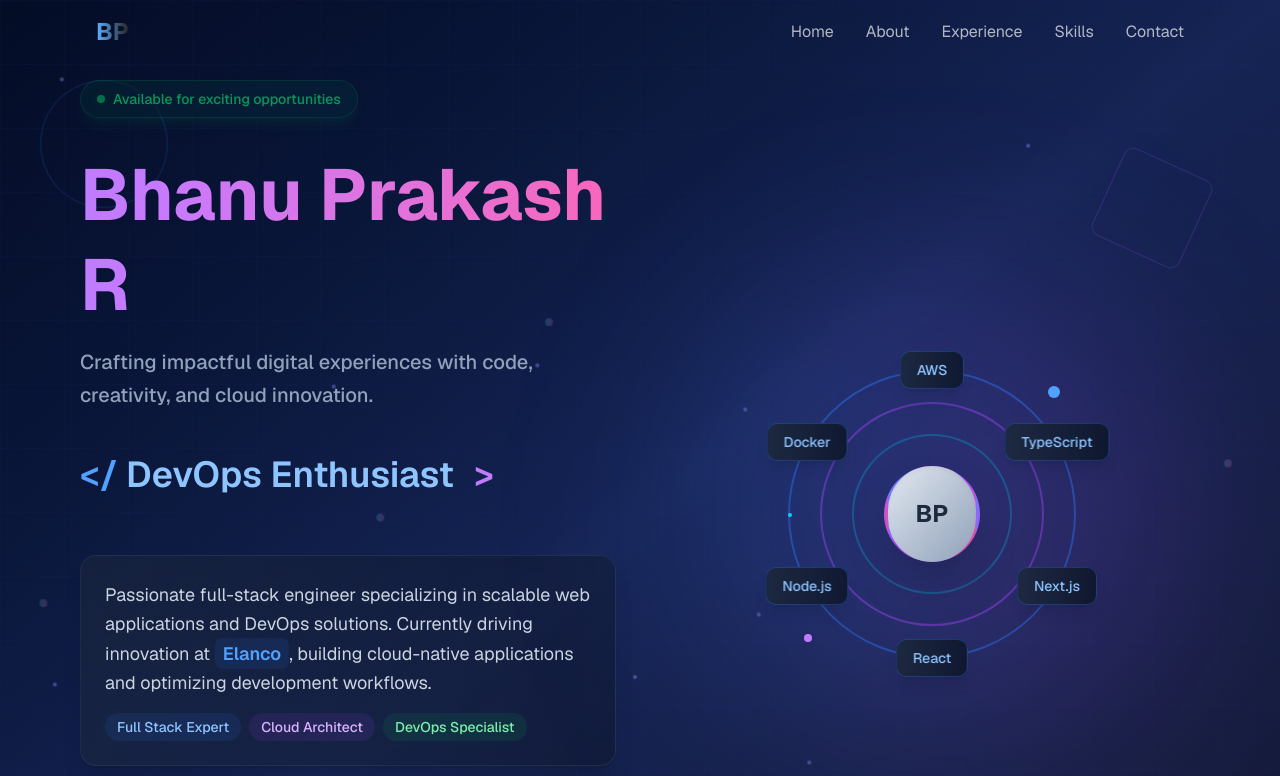
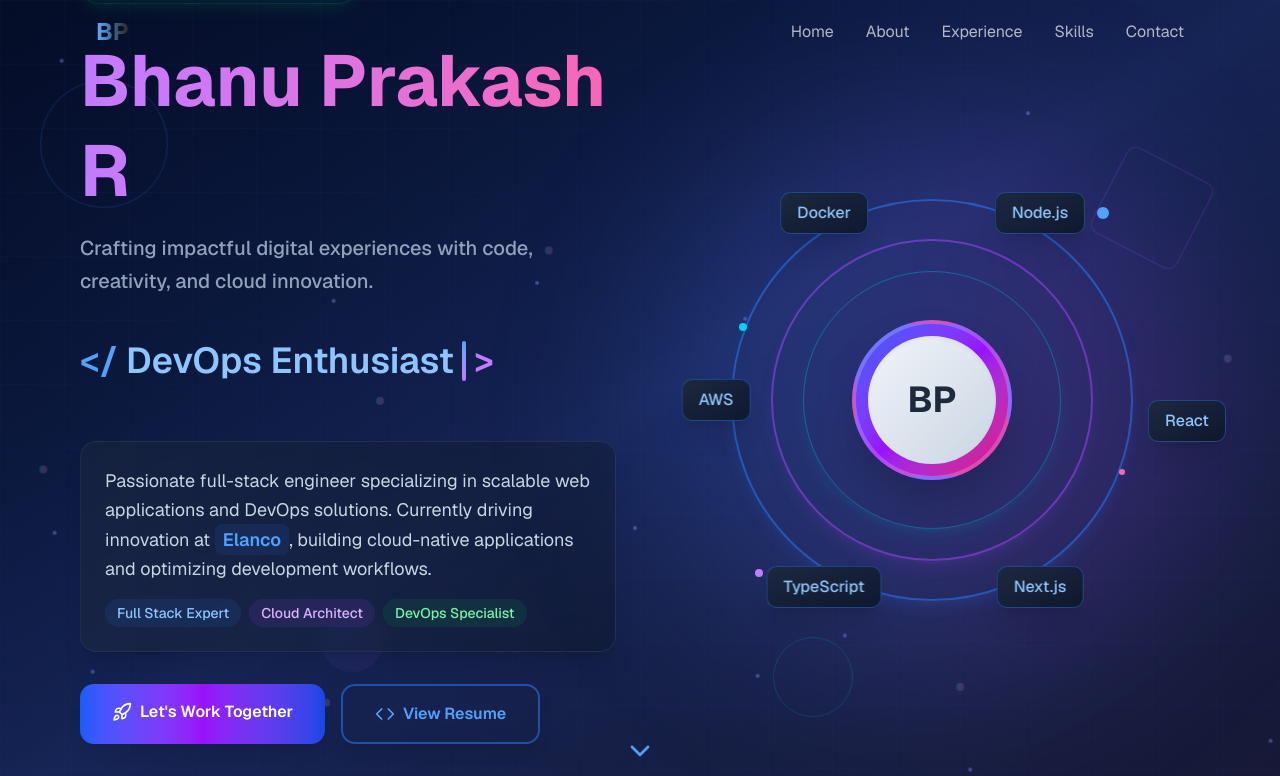
Before and after one commit to BhanuPrakash056/portfolio-website-bhanu, a Next.js app: page / in a window 1280 px wide. Shown: the top 776 px of the page. Built offline with nearby package versions, Linux system fonts and the light colour scheme.

Commit message:
refactor: update theme colors and enhance visual elements across components

```diff
--- a/app/globals.css
+++ b/app/globals.css
@@ -4,31 +4,31 @@
 @custom-variant dark (&:is(.dark *));
 
 :root {
-  /* Professional dark theme colors */
-  --background: oklch(0.08 0 0);
-  --foreground: oklch(0.95 0 0);
-  --card: oklch(0.12 0 0);
-  --card-foreground: oklch(0.95 0 0);
-  --popover: oklch(0.12 0 0);
-  --popover-foreground: oklch(0.95 0 0);
-  --primary: oklch(0.5 0.15 262);
-  --primary-foreground: oklch(0.95 0 0);
-  --secondary: oklch(0.4 0.15 200);
-  --secondary-foreground: oklch(0.95 0 0);
-  --muted: oklch(0.3 0 0);
-  --muted-foreground: oklch(0.7 0 0);
-  --accent: oklch(0.6 0.18 41);
+  /* Modern Cyan-Purple Gradient Theme */
+  --background: oklch(0.10 0.02 240);
+  --foreground: oklch(0.97 0 0);
+  --card: oklch(0.14 0.03 240);
+  --card-foreground: oklch(0.97 0 0);
+  --popover: oklch(0.14 0.03 240);
+  --popover-foreground: oklch(0.97 0 0);
+  --primary: oklch(0.65 0.22 195);
+  --primary-foreground: oklch(0.98 0 0);
+  --secondary: oklch(0.55 0.20 285);
+  --secondary-foreground: oklch(0.98 0 0);
+  --muted: oklch(0.25 0.02 240);
+  --muted-foreground: oklch(0.72 0 0);
+  --accent: oklch(0.70 0.25 170);
   --accent-foreground: oklch(0.12 0 0);
   --destructive: oklch(0.577 0.245 27.325);
   --destructive-foreground: oklch(0.95 0 0);
-  --border: oklch(0.2 0 0);
-  --input: oklch(0.15 0 0);
-  --ring: oklch(0.5 0.15 262);
-  --chart-1: oklch(0.5 0.15 262);
-  --chart-2: oklch(0.6 0.18 41);
-  --chart-3: oklch(0.4 0.15 200);
-  --chart-4: oklch(0.55 0.16 280);
-  --chart-5: oklch(0.5 0.12 200);
+  --border: oklch(0.22 0.03 240);
+  --input: oklch(0.16 0.03 240);
+  --ring: oklch(0.65 0.22 195);
+  --chart-1: oklch(0.65 0.22 195);
+  --chart-2: oklch(0.70 0.25 170);
+  --chart-3: oklch(0.55 0.20 285);
+  --chart-4: oklch(0.60 0.23 210);
+  --chart-5: oklch(0.68 0.22 155);
   --radius: 0.625rem;
   --sidebar: oklch(1 0 0);
   --sidebar-foreground: oklch(0.145 0 0);
--- a/app/page.tsx
+++ b/app/page.tsx
@@ -50,8 +50,10 @@ export default function Home() {
             id="home"
           >
             <div className="fixed inset-0 pointer-events-none z-0">
-              <div className="absolute top-0 left-0 w-96 h-96 bg-primary/10 rounded-full blur-3xl animate-pulse" />
-              <div className="absolute bottom-0 right-0 w-96 h-96 bg-secondary/10 rounded-full blur-3xl animate-pulse animation-delay-2000" />
+              <div className="absolute top-0 left-0 w-[500px] h-[500px] bg-gradient-to-br from-cyan-500/15 to-blue-500/10 rounded-full blur-3xl animate-pulse" />
+              <div className="absolute top-1/3 right-1/4 w-[400px] h-[400px] bg-gradient-to-br from-purple-500/15 to-pink-500/10 rounded-full blur-3xl animate-pulse animation-delay-1000" />
+              <div className="absolute bottom-0 right-0 w-[600px] h-[600px] bg-gradient-to-tl from-teal-500/15 to-cyan-500/10 rounded-full blur-3xl animate-pulse animation-delay-2000" />
+              <div className="absolute bottom-1/4 left-1/3 w-[350px] h-[350px] bg-gradient-to-tr from-indigo-500/15 to-purple-500/10 rounded-full blur-3xl animate-pulse animation-delay-3000" />
             </div>
             <Navigation />
             <Hero />
--- a/components/footer.tsx
+++ b/components/footer.tsx
@@ -173,7 +173,7 @@ const Footer = () => {
                 </motion.a>
 
                 <motion.a
-                  href="https://github.com/bhanu-pratap-r"
+                  href="https://github.com/bhanuprakash056"
                   target="_blank"
                   rel="noopener noreferrer"
                   className="p-3 rounded-xl bg-slate-800/50 hover:bg-purple-600 text-slate-300 hover:text-white transition-all duration-300 transform hover:scale-105 backdrop-blur-sm border border-slate-700 hover:border-purple-500"
--- a/components/github-stats.tsx
+++ b/components/github-stats.tsx
@@ -212,7 +212,7 @@ const GitHubStats = () => {
                   </span>
                 </div>
                 <a
-                  href={`https://github.com/bhanuprakash-r/${repo.name}`}
+                  href={`https://github.com/bhanuprakash056/${repo.name}`}
                   target="_blank"
                   rel="noopener noreferrer"
                   className="text-primary hover:text-primary/80 text-sm font-medium transition-colors"
@@ -232,7 +232,7 @@ const GitHubStats = () => {
           transition={{ duration: 0.6, delay: 0.8 }}
         >
           <a
-            href="https://github.com/bhanuprakash-r"
+            href="https://github.com/bhanuprakash056"
             target="_blank"
             rel="noopener noreferrer"
             className="inline-flex items-center gap-2 px-6 py-3 rounded-lg bg-primary text-primary-foreground hover:bg-primary/90 transition-colors font-medium"
--- a/components/hero.tsx
+++ b/components/hero.tsx
@@ -61,7 +61,7 @@ const EnhancedHero = () => {
   }, []);
 
   return (
-    <section className="relative min-h-screen flex items-center justify-center overflow-hidden bg-gradient-to-br from-slate-950 via-blue-950 to-slate-900 px-4">
+    <section className="relative h-screen w-full flex items-center justify-center overflow-hidden bg-gradient-to-br from-slate-950 via-blue-950 to-slate-900 px-4">
       {/* Enhanced Animated Background */}
       <div className="absolute inset-0">
         <div className="absolute inset-0 bg-[linear-gradient(to_right,#4f46e510_1px,transparent_1px),linear-gradient(to_bottom,#4f46e510_1px,transparent_1px)] bg-[size:4rem_4rem] animate-pulse" />
@@ -209,7 +209,7 @@ const EnhancedHero = () => {
               </a>
 
               <a
-                href="https://github.com/bhanu-pratap-r"
+                href="https://github.com/bhanuprakash056"
                 target="_blank"
                 rel="noopener noreferrer"
                 className="group relative p-4 rounded-xl bg-gradient-to-br from-slate-800/50 to-slate-900/50 hover:from-purple-600 hover:to-purple-700 text-slate-300 hover:text-white transition-all duration-300 transform hover:scale-105 hover:-translate-y-1 backdrop-blur-sm border border-slate-700 hover:border-purple-500 shadow-lg hover:shadow-purple-500/30"
@@ -231,48 +231,50 @@ const EnhancedHero = () => {
           </div>
 
           {/* Right Side - Enhanced Visual Element */}
-          <div className="relative hidden md:flex items-center justify-center">
+          <div className="relative hidden md:flex items-center justify-center h-full">
             {/* Enhanced Animated Circles */}
-            <div className="relative w-80 h-80">
+            <div className="relative w-96 h-96 lg:w-[450px] lg:h-[450px]">
               {/* Outer glow */}
-              <div className="absolute inset-0 rounded-full bg-gradient-to-r from-blue-500/20 to-purple-500/20 blur-3xl animate-pulse scale-150" />
+              <div className="absolute inset-0 rounded-full bg-gradient-to-r from-blue-500/20 to-purple-500/20 blur-3xl animate-pulse scale-125" />
 
-              {/* Rotating rings */}
-              <div className="absolute inset-4 rounded-full border-2 border-blue-500/40 animate-spin-slow backdrop-blur-sm" />
-              <div className="absolute inset-12 rounded-full border-2 border-purple-500/40 animate-spin-reverse backdrop-blur-sm" />
-              <div className="absolute inset-20 rounded-full border-2 border-cyan-500/30 animate-spin-slow animation-delay-1000 backdrop-blur-sm" />
+              {/* Rotating rings with better visibility */}
+              <div className="absolute inset-6 rounded-full border-2 border-blue-500/50 animate-spin-slow backdrop-blur-sm shadow-lg shadow-blue-500/10" />
+              <div className="absolute inset-16 rounded-full border-2 border-purple-500/50 animate-spin-reverse backdrop-blur-sm shadow-lg shadow-purple-500/10" />
+              <div className="absolute inset-24 rounded-full border border-cyan-500/40 animate-spin-slow animation-delay-1000 backdrop-blur-sm shadow-lg shadow-cyan-500/10" />
 
               {/* Center Avatar with enhanced styling */}
-              <div className="absolute inset-28 rounded-full bg-gradient-to-br from-blue-600 via-purple-600 to-pink-600 flex items-center justify-center shadow-2xl border-4 border-white/20 backdrop-blur-sm">
-                <div className="w-24 h-24 rounded-full bg-gradient-to-br from-slate-200 to-slate-400 flex items-center justify-center text-slate-800 font-bold text-2xl shadow-inner">
+              <div className="absolute top-1/2 left-1/2 -translate-x-1/2 -translate-y-1/2 w-32 h-32 lg:w-40 lg:h-40 rounded-full bg-gradient-to-br from-blue-600 via-purple-600 to-pink-600 flex items-center justify-center shadow-2xl border-4 border-white/20 backdrop-blur-sm">
+                <div className="w-24 h-24 lg:w-32 lg:h-32 rounded-full bg-gradient-to-br from-slate-100 to-slate-300 flex items-center justify-center text-slate-800 font-bold text-3xl lg:text-4xl shadow-inner">
                   BP
                 </div>
               </div>
 
               {/* Enhanced Floating Tech Stack Icons */}
-              {techStack.map((tech, i) => (
+              {techStack.map((tech, i) => {
+                const angle = (i * 2 * Math.PI) / techStack.length;
+                const radius = 48; // percentage from center
+                return (
                   <div
                     key={tech}
-                  className="absolute bg-gradient-to-r from-slate-800/90 to-slate-900/90 backdrop-blur-md px-4 py-2 rounded-lg text-sm font-medium text-blue-300 border border-blue-500/30 shadow-lg animate-float hover:scale-105 transition-transform"
+                    className="absolute bg-gradient-to-br from-slate-800/95 to-slate-900/95 backdrop-blur-md px-4 py-2 rounded-lg text-sm lg:text-base font-medium text-blue-300 border border-blue-500/40 shadow-xl animate-float hover:scale-110 hover:border-blue-400/60 transition-all duration-300 cursor-default"
                     style={{
-                    top: `${
-                      50 + 45 * Math.cos((i * 2 * Math.PI) / techStack.length)
-                    }%`,
-                    left: `${
-                      50 + 45 * Math.sin((i * 2 * Math.PI) / techStack.length)
-                    }%`,
-                    animationDelay: `${i * 0.5}s`,
+                      top: `${50 + radius * Math.sin(angle)}%`,
+                      left: `${50 + radius * Math.cos(angle)}%`,
+                      animationDelay: `${i * 0.4}s`,
                       transform: "translate(-50%, -50%)",
+                      animationDuration: "4s",
                     }}
                   >
                     {tech}
                   </div>
-              ))}
+                );
+              })}
 
-              {/* Additional floating elements */}
-              <div className="absolute top-8 right-8 w-3 h-3 bg-blue-400 rounded-full animate-ping" />
-              <div className="absolute bottom-8 left-8 w-2 h-2 bg-purple-400 rounded-full animate-pulse" />
-              <div className="absolute top-1/2 left-4 w-1 h-1 bg-cyan-400 rounded-full animate-bounce" />
+              {/* Additional floating elements with better positioning */}
+              <div className="absolute top-8 right-12 w-3 h-3 bg-blue-400 rounded-full animate-ping" />
+              <div className="absolute bottom-12 left-12 w-2 h-2 bg-purple-400 rounded-full animate-pulse" />
+              <div className="absolute top-1/3 left-8 w-2 h-2 bg-cyan-400 rounded-full animate-bounce" />
+              <div className="absolute bottom-1/3 right-8 w-1.5 h-1.5 bg-pink-400 rounded-full animate-pulse" />
             </div>
           </div>
         </div>
```
Lines whose indentation alone changed are shown as unchanged.
